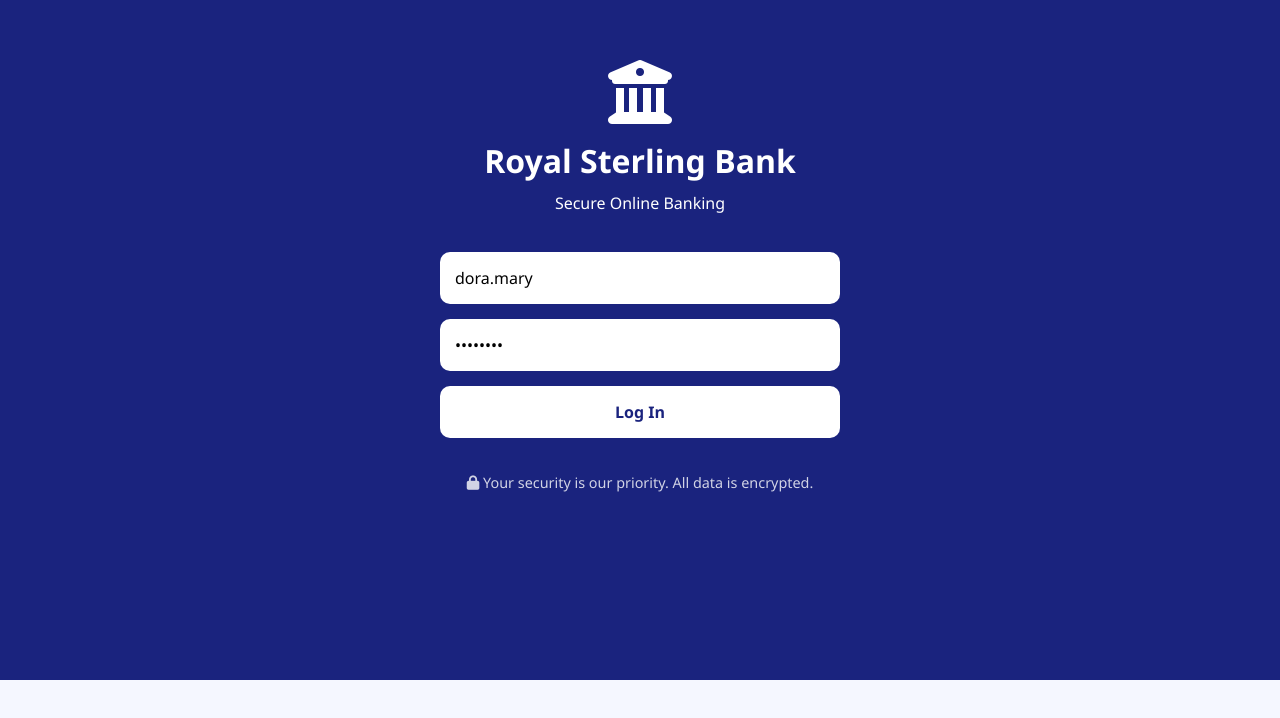
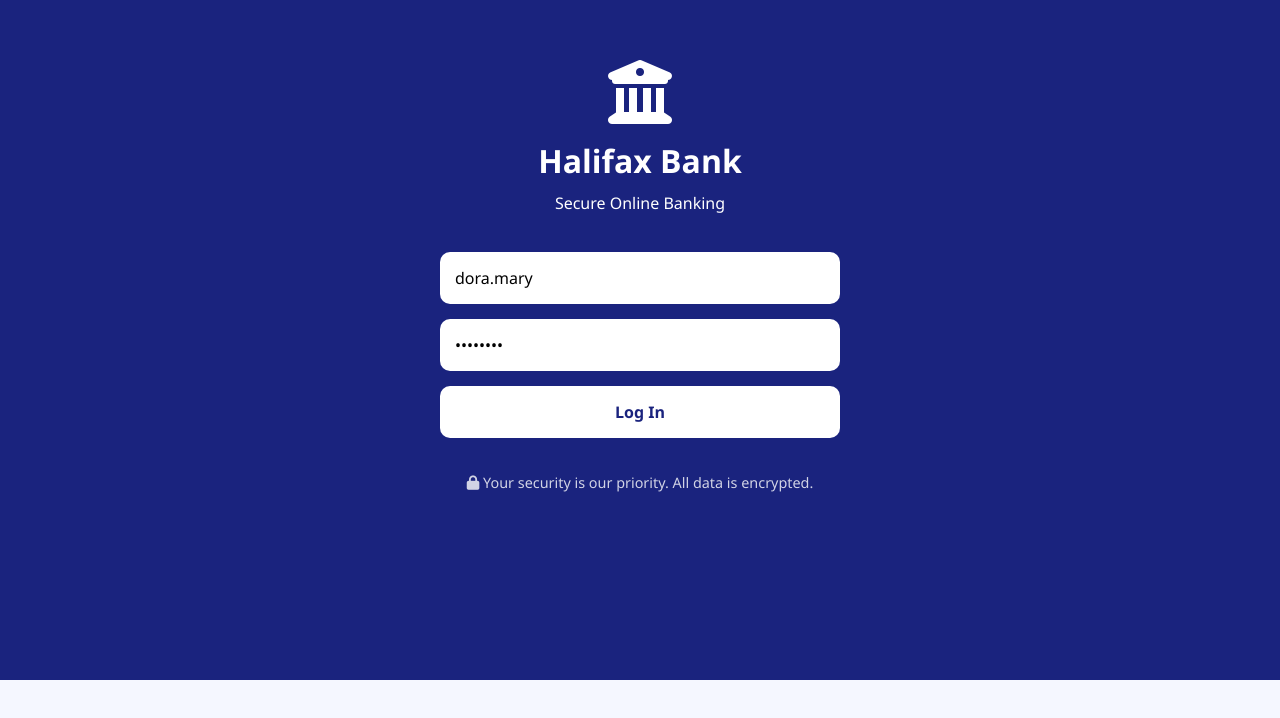
Before and after one commit to codingCat222/Halifax, a plain HTML site: page index.html in a window 1280 px wide. Shown: the part 120-838 px from the top of the page. Drawn offline with Linux system fonts and the light colour scheme.

Commit message:
Update index.html

```diff
--- a/index.html
+++ b/index.html
@@ -900,7 +900,7 @@
     <div id="loginScreen" class="login-screen">
         <div class="login-logo">
             <i class="fas fa-university"></i>
-            <h1 class="login-title">Royal Sterling Bank</h1>
+            <h1 class="login-title">Halifax Bank</h1>
             <p>Secure Online Banking</p>
         </div>
 
@@ -925,7 +925,7 @@
             </button>
             <div class="bank-logo">
                 <i class="fas fa-university"></i>
-                <span>Royal Sterling Bank</span>
+                <span>Halifax Bank</span>
             </div>
             <div class="greeting" id="greeting">Good morning</div>
             <div class="customer-name">Dora Stiles Mary</div>
@@ -971,7 +971,7 @@
                     </div>
                     <div class="transaction-details">
                         <div class="transaction-title">Harrods Department Store</div>
-                        <div class="transaction-date">Today, 11:45 AM</div>
+                        <div class="transaction-date">Nov 2, 2023</div>
                     </div>
                     <div class="transaction-amount negative">£245.60</div>
                 </div>
```
